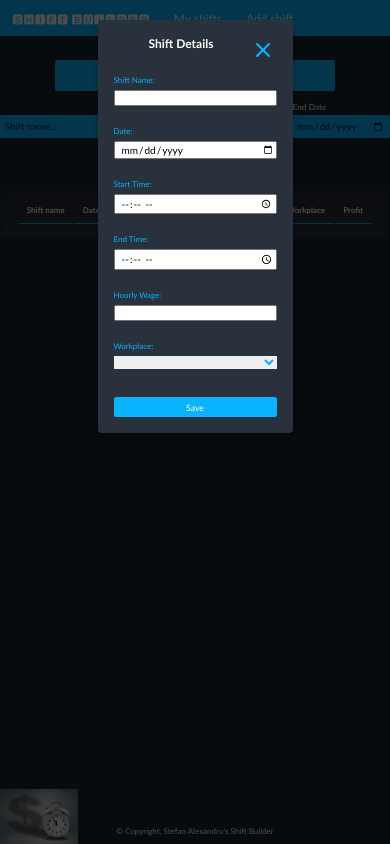
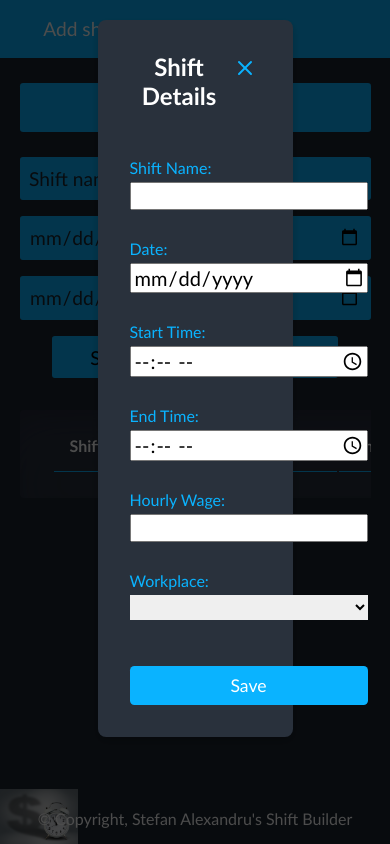
Before and after one commit to Stefanczc/Shift-builder, a plain HTML site: page pages/my-shifts.html in a window 390 px wide. Both pictures are taken after a click on the link "Add shift". Drawn offline with Linux system fonts and the light colour scheme.

Commit message:
responsiveness

```diff
--- a/pages/my-shifts.html
+++ b/pages/my-shifts.html
@@ -21,8 +21,8 @@
 
     <header>
         <ul class="nav">
-            <li>🆂🅷🅸🅵🆃 🅱🆄🅸🅻🅳🅴🆁</li>
-            <li><a id="homepageItem" href="">My shifts</a></li>
+            <li class="logoItem">🆂🅷🅸🅵🆃 🅱🆄🅸🅻🅳🅴🆁</li>
+            <li><a id="homepageItem" class="homepageItem" href="">My shifts</a></li>
             <li><a href="" id="openModalBtn">Add shift</a></li>
             <li> <a href="" class="userProfile" id="usernameHello"></a>
                 <ul class="profileList">
@@ -88,7 +88,7 @@
                 <label for="hourlyWage" class="shift-input-label">Hourly Wage:</label>
                 <input type="number" id="hourlyWage" name="hourlyWage" step="0.01" required><br>
                 <label for="workplace" class="shift-input-label">Workplace:</label>
-                <select class="workplace shift-input-label" id="workplace" name="workplace" required>
+                <select class="workplace" id="workplace" name="workplace" required>
                     <option value=""></option>
                     <option value="Iasi-home">Iasi-home</option>
                     <option value="Bucuresti-office">Bucuresti-office</option>
--- a/styles/homepage.scss
+++ b/styles/homepage.scss
@@ -72,12 +72,14 @@ body {
 main {
     display: grid;
     place-items: center;
+    margin: 0 5%;
 }
 .table-container {
     max-height: 50vh;
     overflow-y: auto;
 }
 table {
+    white-space: nowrap;
     padding: 0.5em 2em 1.5em;
     border-radius: 0.25em;
     background: var(--lightBlack);
@@ -102,7 +104,6 @@ tr {
 }
 .bestMonth-container {
     background: var(--lightBlue);
-    width: 35em;
     margin: 3em auto;
     padding: 1em;
     border-radius: 0.25em;
@@ -264,13 +265,55 @@ footer {
     font-size: 1.2em;
 }
 
-@media screen and (max-width: 1024px) {
-    body {
+// [------------------------- Responsiveness  -------------------------] //
+
+@media screen and (max-width: 840px) {
+    header {
+        font-size: 0.9em;
+    }
+    .table-container {
+        overflow-x: scroll;
+        width: 100%;
+    }
+}
+@media screen and (max-width: 720px) {
+    header {
         font-size: 0.8em;
     }
-}
-@media screen and (max-width: 768px) {
-    body {
-        font-size: 0.5em;
+    .bestMonth-container {
+        margin: 2em auto;
+        font-size: 0.8em;
+    }
+    .search-labels {
+        display: none;
+    }
+    .search-container {
+        margin: 0 5% 1em;
+        flex-direction: column;
+        row-gap: 1em;
     }
 }
+@media screen and (max-width: 640px) {
+    .homepageItem {
+        display: none;
+    }
+    .nav > li {
+        min-width: 0;
+    }
+
+    .nav > li > a {
+        padding: 0.9em 0.25em;
+    }
+}
+@media screen and (max-width: 480px) {
+    .bestMonth-container {
+        margin: 2em 5%;
+    }
+    .bestMonth {
+        text-wrap: wrap;
+    }
+    .logoItem {
+        visibility: hidden;
+        width: 0;
+    }
+}
--- a/styles/modal.css
+++ b/styles/modal.css
@@ -27,13 +27,12 @@
 .shiftForm > input {
   font-size: 1.25em;
   outline: none;
-  padding-left: 0.5em;
+  padding-left: 0.1em;
 }
 select {
   border: none;
   outline: none;
   cursor: pointer;
-  padding-left: 0.5em;
 }
 option:nth-of-type(1) {
   display: none;
@@ -70,6 +69,9 @@ button[type="submit"]:hover {
 .shift-input-label {
   color: var(--lightBlue);
 }
+
+/* [------------------------- Responsiveness  -------------------------] */
+
 @media screen and (max-width: 600px) {
   .modal-content {
     width: 50%;
```
Also changed, not shown: styles/homepage.css, 1 other file.
